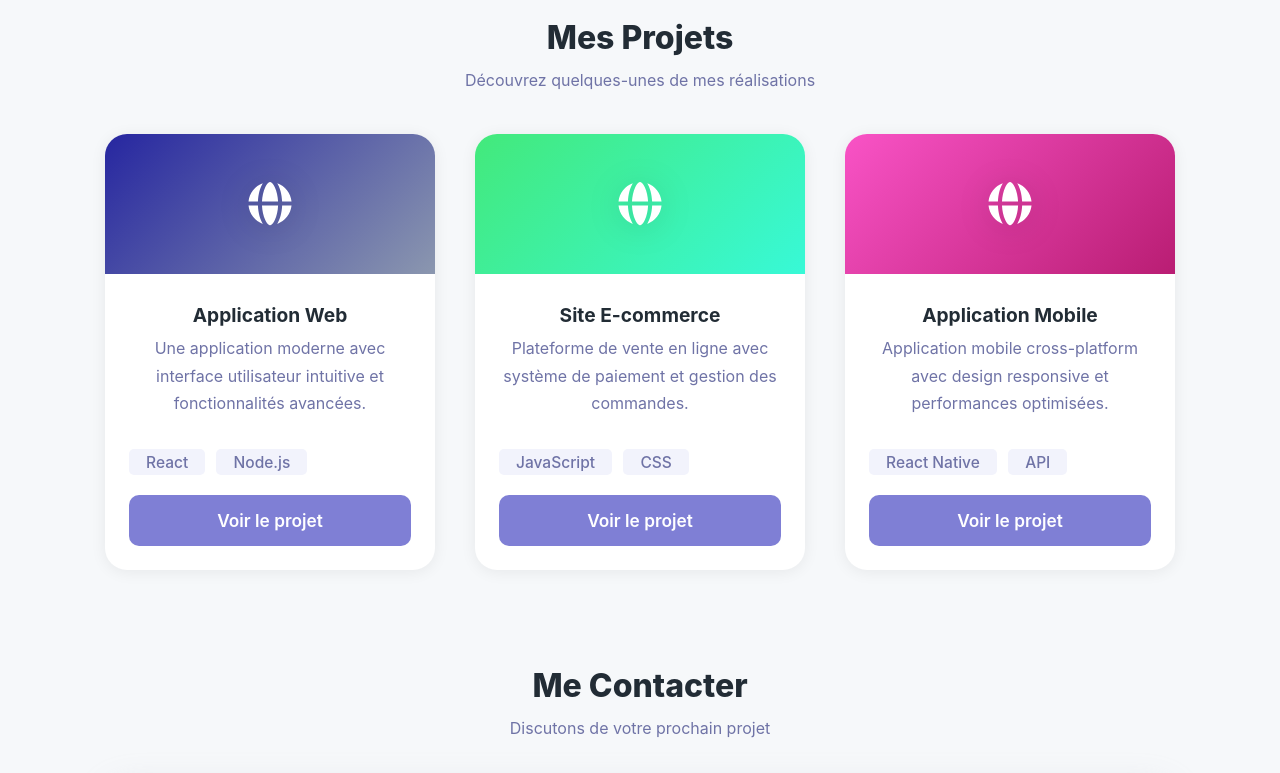
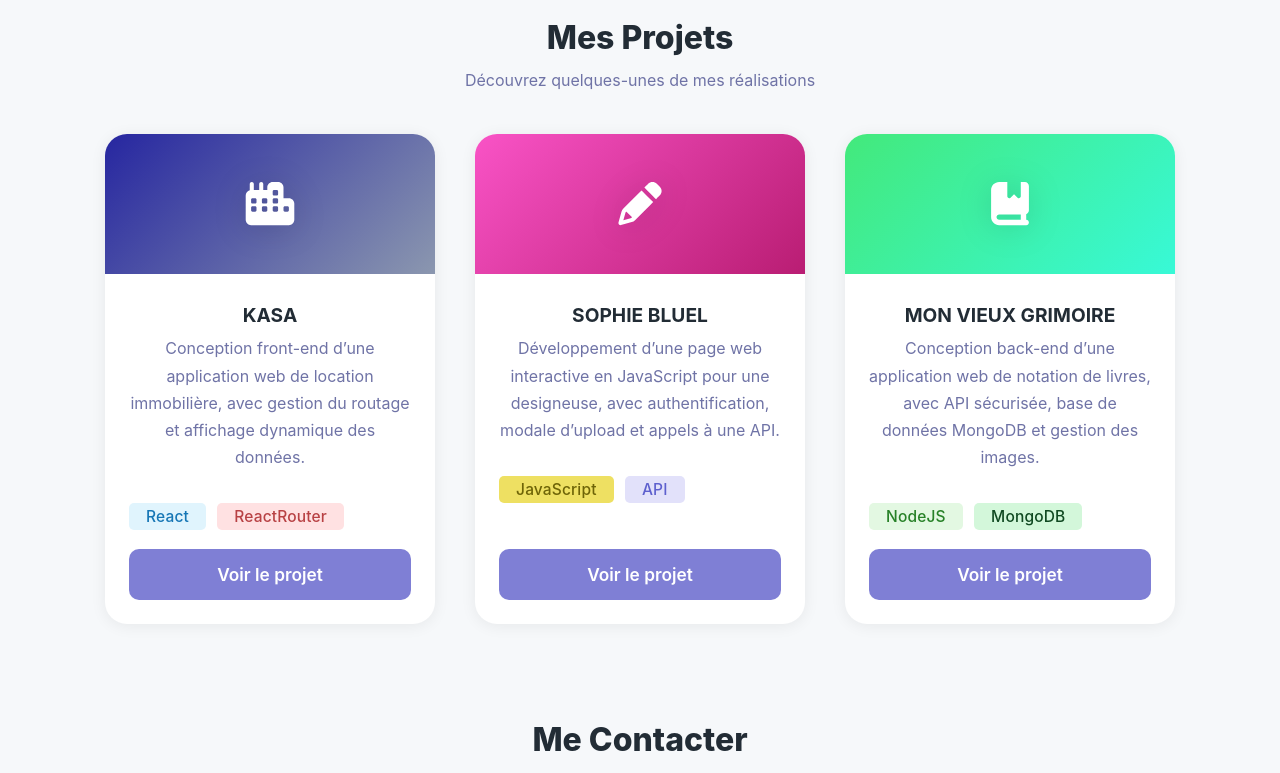
Before and after one commit to Nityy20/Portfolio, a React (Vite) app: page / in a window 1280 px wide. Shown: the part 589-1362 px from the top of the page. Built offline with nearby package versions, Linux system fonts and the light colour scheme.

Commit message:
MES PROJETS

```diff
--- a/src/components/ProjectCard.jsx
+++ b/src/components/ProjectCard.jsx
@@ -1,6 +1,24 @@
 import React from "react";
 import { FontAwesomeIcon } from "@fortawesome/react-fontawesome";
-import { faGlobe } from "@fortawesome/free-solid-svg-icons";
+
+function getTagClass(tag) {
+  switch (tag.toLowerCase()) {
+    case "react":
+      return "card__tag card__tag--react";
+    case "reactrouter":
+      return "card__tag card__tag--reactrouter";
+    case "javascript":
+      return "card__tag card__tag--javascript";
+    case "api":
+      return "card__tag card__tag--api";
+    case "nodejs":
+      return "card__tag card__tag--nodejs";
+    case "mongodb":
+      return "card__tag card__tag--mongodb";
+    default:
+      return "card__tag";
+  }
+}
 
 export default function ProjectCard({
   title,
@@ -8,18 +26,21 @@ export default function ProjectCard({
   tags,
   gradient,
   link,
+  icon,
 }) {
   return (
     <div className="card">
       <div className="card__cover" style={{ background: gradient }}>
-        <FontAwesomeIcon icon={faGlobe} className="card__icon" />
+        <FontAwesomeIcon icon={icon} className="card__icon" />
       </div>
       <div className="card__body">
         <h3 className="card__title">{title}</h3>
         <p className="card__desc">{description}</p>
         <div className="card__tags">
           {tags.map((tag, idx) => (
-            <span key={idx}>{tag}</span>
+            <span key={idx} className={getTagClass(tag)}>
+              {tag}
+            </span>
           ))}
         </div>
         <a
--- a/src/components/Projects.jsx
+++ b/src/components/Projects.jsx
@@ -1,30 +1,38 @@
 import React from "react";
 import ProjectCard from "./ProjectCard";
+import {
+  faCity,
+  faPencil,
+  faBookBookmark,
+} from "@fortawesome/free-solid-svg-icons";
 
 const projects = [
   {
-    title: "Application Web",
+    title: "KASA",
     description:
-      "Une application moderne avec interface utilisateur intuitive et fonctionnalités avancées.",
-    tags: ["React", "Node.js"],
+      "Conception front-end d’une application web de location immobilière, avec gestion du routage et affichage dynamique des données.",
+    tags: ["React", "ReactRouter"],
     gradient: "linear-gradient(135deg, #2626a0ff 0%, #8b97afff 100%)",
-    link: "#",
+    link: "https://github.com/Nityy20/kasa.git",
+    icon: faCity,
   },
   {
-    title: "Site E-commerce",
+    title: "SOPHIE BLUEL",
     description:
-      "Plateforme de vente en ligne avec système de paiement et gestion des commandes.",
-    tags: ["JavaScript", "CSS"],
-    gradient: "linear-gradient(135deg, #43e97b 0%, #38f9d7 100%)",
-    link: "#",
+      "Développement d’une page web interactive en JavaScript pour une designeuse, avec authentification, modale d’upload et appels à une API.",
+    tags: ["JavaScript", "API"],
+    gradient: "linear-gradient(135deg, #f953c6 0%, #b91d73 100%)",
+    link: "https://github.com/Nityy20/sophie-bluel.git",
+    icon: faPencil,
   },
   {
-    title: "Application Mobile",
+    title: "MON VIEUX GRIMOIRE",
     description:
-      "Application mobile cross-platform avec design responsive et performances optimisées.",
-    tags: ["React Native", "API"],
-    gradient: "linear-gradient(135deg, #f953c6 0%, #b91d73 100%)",
-    link: "#",
+      "Conception back-end d’une application web de notation de livres, avec API sécurisée, base de données MongoDB et gestion des images.",
+    tags: ["NodeJS", "MongoDB"],
+    gradient: "linear-gradient(135deg, #43e97b 0%, #38f9d7 100%)",
+    link: "https://github.com/Nityy20/mon-vieux-grimoire-v2.git",
+    icon: faBookBookmark,
   },
 ];
 
--- a/src/styles/components/_project-card.scss
+++ b/src/styles/components/_project-card.scss
@@ -58,16 +58,43 @@
     align-items: flex-start;
     flex-wrap: wrap;
     justify-content: flex-start;
+  }
 
-    span {
-      background: #f2f3fc;
-      color: #6f73a6;
+  &__tag {
     font-size: 0.97em;
     border-radius: 5px;
     padding: 0.24em 1.1em;
     font-weight: 500;
     display: inline-block;
+    background: #f6f6f6;
+    color: #60637b;
+    letter-spacing: 0.01em;
+    transition: background 0.13s, color 0.13s;
   }
+
+  &__tag--react {
+    background: #e0f4fd;
+    color: #1676b5;
+  }
+  &__tag--reactrouter {
+    background: #ffe1e2;
+    color: #b84144;
+  }
+  &__tag--javascript {
+    background: #eee062;
+    color: #6e6407;
+  }
+  &__tag--api {
+    background: #e2e1fa;
+    color: #5e60ce;
+  }
+  &__tag--nodejs {
+    background: #e3f8e2;
+    color: #278127;
+  }
+  &__tag--mongodb {
+    background: #d3f7da;
+    color: #104921;
   }
 
   &__btn {
```
Lines whose indentation alone changed are shown as unchanged.
